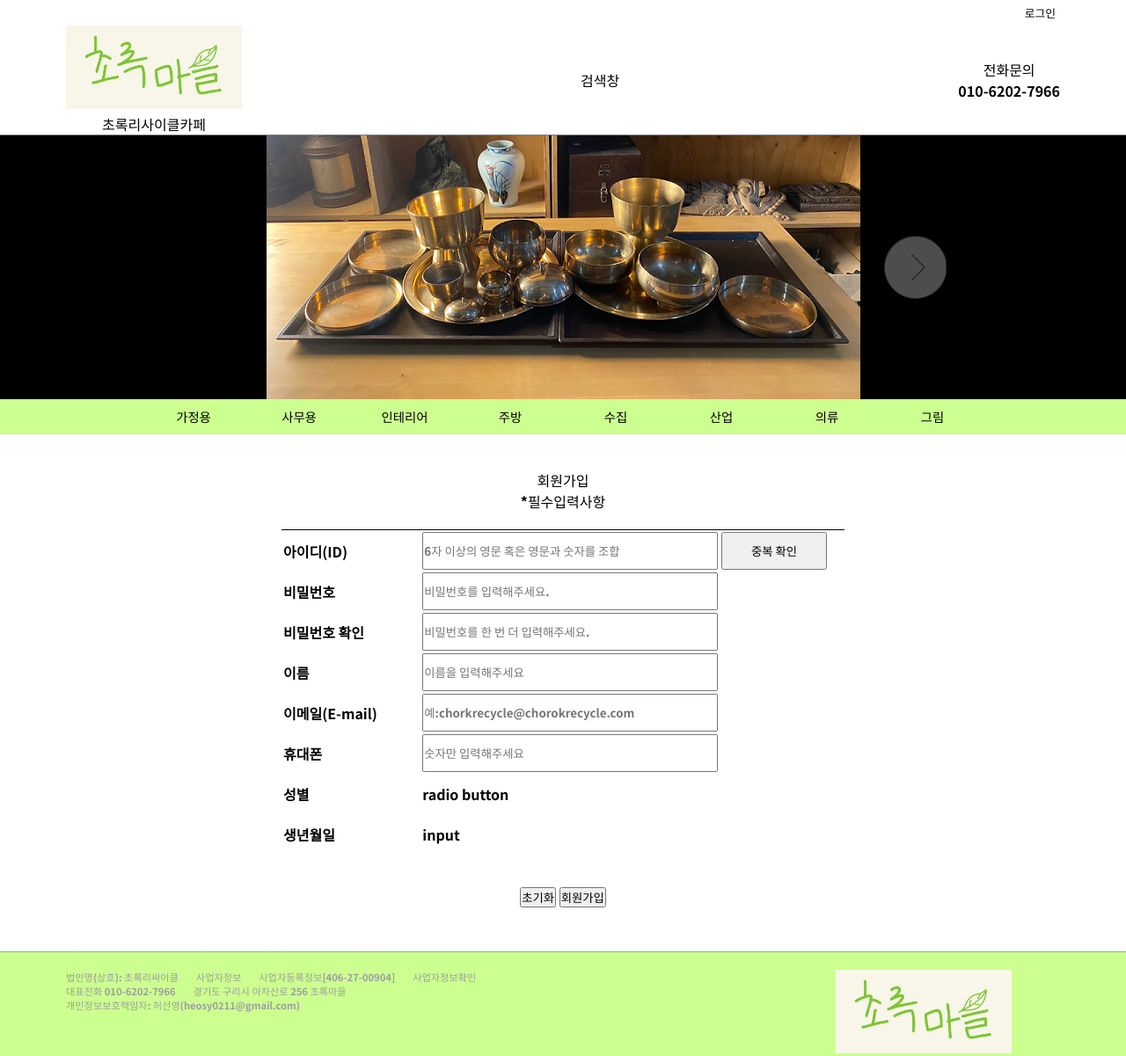
After one commit to dodo0211/Project_greenRecycle, a PHP site: page /register/register.php in a window 1280 px wide. The commit adds this page. Shown: the whole page at 88% size. Run offline with PHP 8.4, Linux system fonts and the light colour scheme; a stand-in replaces the project's code that opens the database connection; some libraries are stand-ins or nearby versions.

Commit message:
로그인 페이지, 회원가입 페이지 개발 중

```diff
--- a/common/lib/head.php
+++ b/common/lib/head.php
@@ -4,7 +4,7 @@
 <meta name="referrer" content="no-referrer">
 
 <!-- common css -->
-<link rel="stylesheet" href="https://<?php echo $_SERVER['HTTP_HOST']; ?>/style/main.css?after=33">
+<link rel="stylesheet" href="https://<?php echo $_SERVER['HTTP_HOST']; ?>/style/main.css?after=34">
 
 <!-- font awesome -->
 <link rel="preconnect" href="https://fonts.gstatic.com">
--- a/common/lib/header.php
+++ b/common/lib/header.php
@@ -35,10 +35,7 @@
   }
 
   fclose($file);
-  unset($file);
-  unset($array);
-  unset($category);
-  unset($second_division);
+  unset($file, $array, $category, $second_division);
 
   /**
    * use in category.php
@@ -62,12 +59,22 @@
             }
         }
     }
-    unset($first_division);
-    unset($second_division);
-    unset($second_division_text);
+    unset($first_division, $second_division, $second_division_text);
   }
 ?>
 <div class="common-container">
+    <div id="user_menu">
+        <ul>
+            <!-- <a href="https://<?php echo $_SERVER['HTTP_HOST']; ?>/register/register.php">
+                <li id="register_button">회원가입</li>
+            </a>
+            <li>|</li> -->
+            <a href="https://<?php echo $_SERVER['HTTP_HOST']; ?>/login/login.php">
+                <li id="login_button">로그인</li>
+            </a>
+        </ul>
+    </div>
+    <div>
         <span>
             <a href="https://<?php echo $_SERVER['HTTP_HOST']; ?>/index.php">
                 <img id="logo" src="https://<?php echo $_SERVER['HTTP_HOST']; ?>/image/logo.jpg" alt="logo image">
@@ -84,3 +91,4 @@
             010-6202-7966
         </span>
     </div>
+</div>
--- a/common/lib/session.php
+++ b/common/lib/session.php
@@ -3,7 +3,7 @@
 
     // NAVER LOGIN
     define('NAVER_CLIENT_ID', 'nxUB7OJ1tVz_uGQPYbEl');
-    define('NAVER_CALLBACK_URL', 'https://'.$_SERVER['HTTP_HOST'].'/naver_login_callback.php');
+    define('NAVER_CALLBACK_URL', 'https://'.$_SERVER['HTTP_HOST'].'/login/naver_login_callback.php');
 
     // 네이버 로그인 접근토큰 요청
     $_SESSION['naver_state'] = md5(microtime() . mt_rand());
--- /dev/null
+++ b/register/register.css
@@ -0,0 +1,40 @@
+main > div.common-container > div#box {
+  width: 640px;
+  margin: 0 auto;
+}
+
+main > div.common-container > div#box > div#title {
+  padding: 20px;
+  border-bottom: 1px solid black;
+}
+
+main > div.common-container > div#box > form > table th,
+main > div.common-container > div#box > form > table td {
+  text-align: left;
+}
+
+main > div.common-container > div#box > form > table th {
+  width: 159px;
+}
+
+main > div.common-container > div#box > form > table td {
+  width: 481px;
+}
+
+main > div.common-container > div#box > form > table input,
+main > div.common-container > div#box > form > table th {
+  padding: 10px 0;
+}
+
+main > div.common-container > div#box > form > table input[type="text"],
+main > div.common-container > div#box > form > table input[type="password"] {
+  width: 332px;
+}
+
+main > div.common-container > div#box > form > table input[type="button"] {
+  width: 120px;
+}
+
+main > div.common-container > div#box > form > div {
+  margin: 10px 0 50px 0;
+}
--- /dev/null
+++ b/register/register.php
@@ -0,0 +1,131 @@
+<?php
+    class UserInfo {
+        private string $id;
+        private string $name;
+        private string $gender;
+        private string $mobile;
+
+        public function __construct(string $id, string $name, string $gender, string $mobile) {
+            $this->id = $id;
+            $this->name = $name;
+            $this->gender = $gender;
+            $this->mobile = $mobile;
+        }
+
+        public function __get($property) {
+            if (property_exists($this, $property)) {
+                return $this->$property;
+            }
+        }
+
+        public function __set($property, $value) {
+            if (property_exists($this, $property)) {
+                $this->$property = $value;
+            }
+
+            return $this;
+        }
+    }
+
+    $userInfo = new UserInfo(
+        isset($_GET["id"]) ? $_GET["id"] : "",
+        isset($_GET["name"]) ? $_GET["name"] : "",
+        isset($_GET["gender"]) ? $_GET["gender"] : "",
+        isset($_GET["mobile"]) ? $_GET["mobile"] : "",
+        isset($_GET["birthyear"]) ? $_GET["birthyear"] : ""
+    );
+?>
+<!DOCTYPE html>
+<html lang="en">
+
+<head>
+    <?php include $_SERVER['DOCUMENT_ROOT'] . "/common/lib/head.php"; ?>
+    <link rel="stylesheet" href="https://<?php echo $_SERVER['HTTP_HOST']; ?>/register/register.css?after=1">
+</head>
+
+<body>
+    <header>
+        <?php include $_SERVER['DOCUMENT_ROOT'] . "/common/lib/header.php"; ?>
+    </header>
+
+    <nav>
+        <?php include $_SERVER['DOCUMENT_ROOT'] . "/common/lib/nav.php"; ?>
+    </nav>
+
+    <main>
+        <div class="common-container">
+            <div id="box">
+                <div id="title">
+                    <div>회원가입</div>
+                    <div>*필수입력사항</div>
+                </div>
+                <form name="member_form" method="post" action="./register_insert.php">
+					<table>
+						<tr>
+							<th>아이디(ID)</th>
+							<td>
+                                <input type="text" name="id" placeholder="6자 이상의 영문 혹은 영문과 숫자를 조합">
+								<input type="button" value="중복 확인" onclick="check_id()">
+							</td>
+						</tr>
+						<tr>
+							<th>비밀번호</th>
+							<td>
+                                <input type="password" name="password" placeholder="비밀번호를 입력해주세요.">
+							</td>
+						</tr>
+						<tr>
+							<th>비밀번호 확인</th>
+							<td colspan="2">
+                                <input type="password" name="password_confirm" placeholder="비밀번호를 한 번 더 입력해주세요.">
+                            </td>
+						</tr>
+						<tr>
+							<th>이름</th>
+							<td>
+                                <input type="text" name="name" placeholder="이름을 입력해주세요">
+							</td>
+						</tr>
+						<tr>
+							<th>이메일(E-mail)</th>
+							<td>
+                                <input type="text" name="email" placeholder="예:chorkrecycle@chorokrecycle.com">
+							</td>
+						</tr>
+						<tr>
+							<th>휴대폰</th>
+							<td>
+                                <input type="text" name="mobile" placeholder="숫자만 입력해주세요">
+							</td>
+						</tr>
+						<tr>
+							<th>성별</th>
+							<td>
+                                radio button
+							</td>
+						</tr>
+						<tr>
+							<th>생년월일</th>
+							<td>
+                                input
+							</td>
+						</tr>
+					</table>
+					<br>
+					<div>
+						<!-- 회원가입 양식 확인 후 전송하기 때문에 submit이 아닌 button -->
+						<input type="button" value="초기화" onclick="reset_form()">
+						<input type="button" value="회원가입" onclick="check_input()">
+					</div>
+				</form>
+            </div> <!-- login_box -->
+        </div>
+    </main>
+
+    <footer>
+        <?php include $_SERVER['DOCUMENT_ROOT'] . "/common/lib/footer.php"; ?>
+    </footer>
+
+</body>
+
+</html>
--- a/style/main.css
+++ b/style/main.css
@@ -66,17 +66,28 @@ header {
   border-bottom: 1px solid grey;
 }
 
-header > div.common-container {
+header > div.common-container > div:nth-child(2) {
   display: flex;
   align-items: center;
 }
 
-header > div.common-container > span:nth-child(2) {
+header > div.common-container > div:first-child > ul {
+  display: flex;
+  justify-content: flex-end;
+}
+
+header > div.common-container > div:first-child > ul li {
+  font-size: 0.8em;
+  padding: 5px;
+  cursor: pointer;
+}
+
+header > div.common-container > div:nth-child(2) > span:nth-child(2) {
   flex-grow: 1;
   flex-basis: 0;
 }
 
-header > div.common-container > span a {
+header > div.common-container > div:nth-child(2) > span a {
   display: block;
 }
 
```
Also changed, not shown: login/login.css (added, +8 -0 lines), login/login.php (renamed from common/lib/init_db.php, +36 -15 lines), login/naver_login_callback.php (renamed from naver_login_callback.php, +22 -27 lines). Lines whose indentation alone changed are shown as unchanged.
